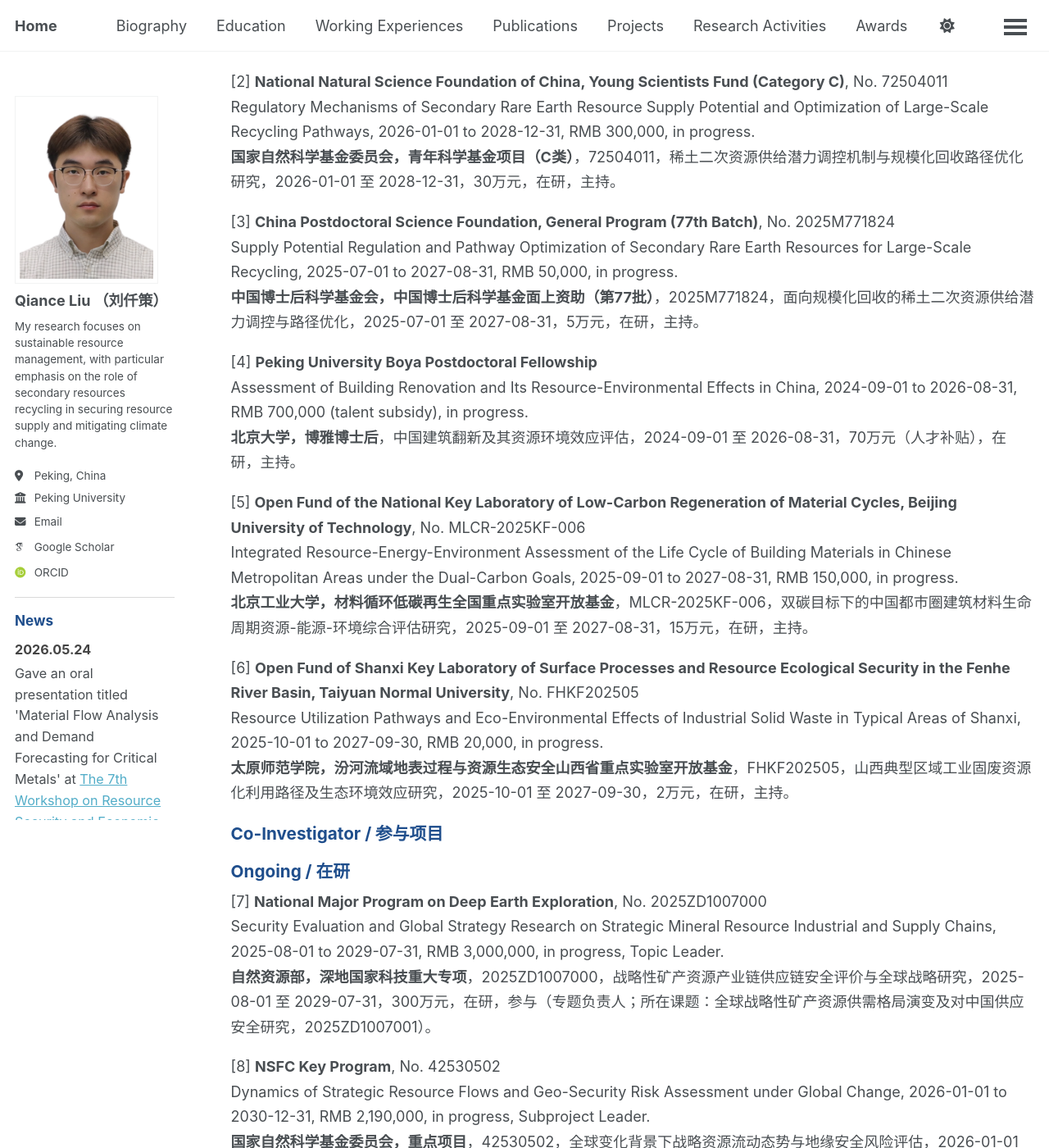
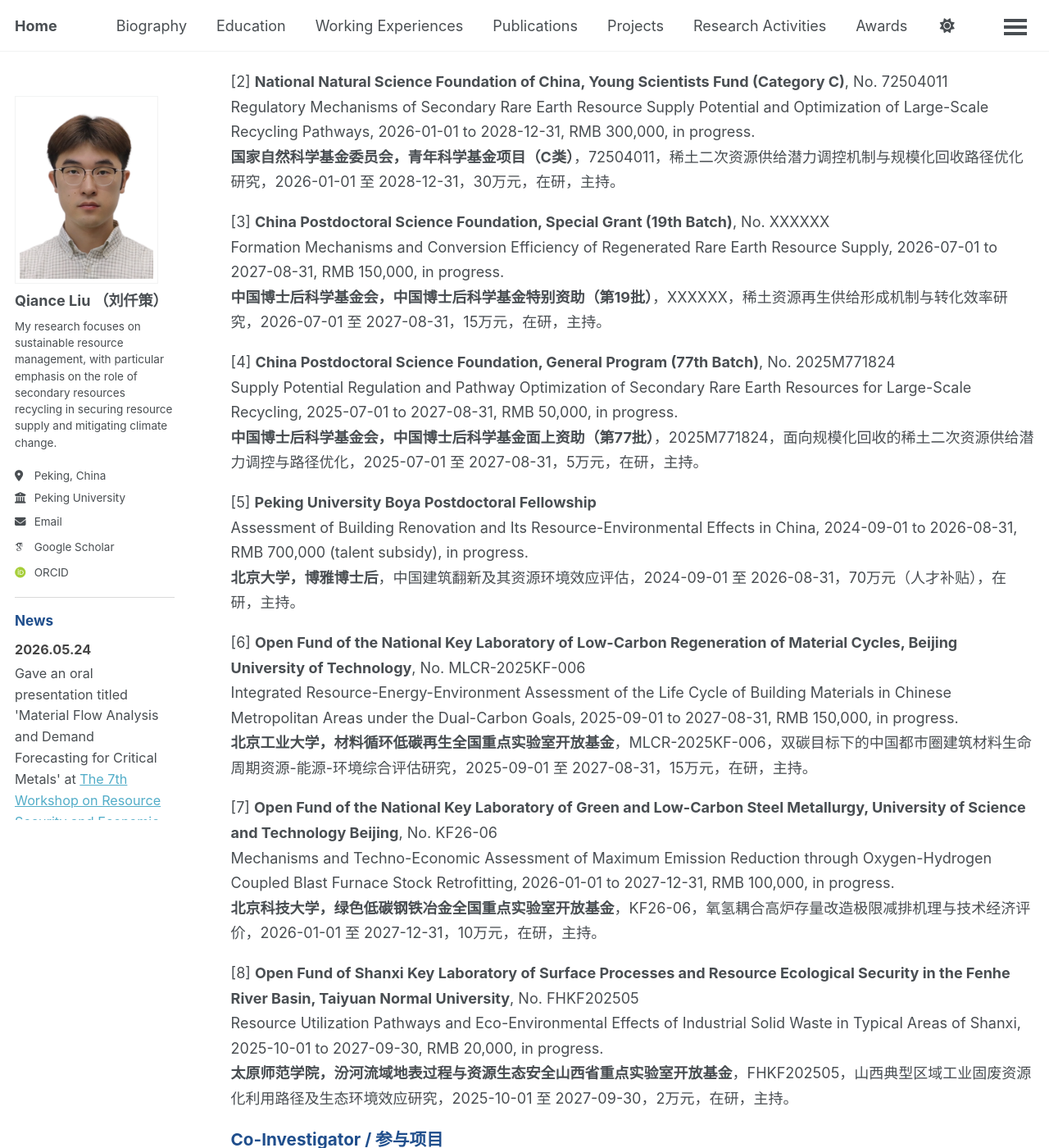
Before and after one commit to QianceLIU/qianceliu.github.io, a Jekyll site: the page built from _pages/Full Project List.md, in a window 1280 px wide and 1400 px high, scrolled down 328 px. Shown: the whole window at 82% size. Built offline with Jekyll 4.4.1, drawn with Linux system fonts in a browser that asks for light colours; some web fonts are replaced; a script bundle is joined from its source files by our own code; library files that are not in the unit come from our copies.

Commit message:
Update Full Project List.md

```diff
--- a/_pages/Full Project List.md
+++ b/_pages/Full Project List.md
@@ -53,25 +53,37 @@
 </div>
 
 <div class="pub-item">
-  <div class="pub-title">[3] <strong>China Postdoctoral Science Foundation, General Program (77th Batch)</strong>, No. 2025M771824</div>
+  <div class="pub-title">[3] <strong>China Postdoctoral Science Foundation, Special Grant (19th Batch)</strong>, No. XXXXXX</div>
+  Formation Mechanisms and Conversion Efficiency of Regenerated Rare Earth Resource Supply, 2026-07-01 to 2027-08-31, RMB 150,000, in progress.<br>
+  <strong>中国博士后科学基金会，中国博士后科学基金特别资助（第19批）</strong>，XXXXXX，稀土资源再生供给形成机制与转化效率研究，2026-07-01 至 2027-08-31，15万元，在研，主持。
+</div>
+
+<div class="pub-item">
+  <div class="pub-title">[4] <strong>China Postdoctoral Science Foundation, General Program (77th Batch)</strong>, No. 2025M771824</div>
   Supply Potential Regulation and Pathway Optimization of Secondary Rare Earth Resources for Large-Scale Recycling, 2025-07-01 to 2027-08-31, RMB 50,000, in progress.<br>
   <strong>中国博士后科学基金会，中国博士后科学基金面上资助（第77批）</strong>，2025M771824，面向规模化回收的稀土二次资源供给潜力调控与路径优化，2025-07-01 至 2027-08-31，5万元，在研，主持。
 </div>
 
 <div class="pub-item">
-  <div class="pub-title">[4] <strong>Peking University Boya Postdoctoral Fellowship</strong></div>
+  <div class="pub-title">[5] <strong>Peking University Boya Postdoctoral Fellowship</strong></div>
   Assessment of Building Renovation and Its Resource-Environmental Effects in China, 2024-09-01 to 2026-08-31, RMB 700,000 (talent subsidy), in progress.<br>
   <strong>北京大学，博雅博士后</strong>，中国建筑翻新及其资源环境效应评估，2024-09-01 至 2026-08-31，70万元（人才补贴），在研，主持。
 </div>
 
 <div class="pub-item">
-  <div class="pub-title">[5] <strong>Open Fund of the National Key Laboratory of Low-Carbon Regeneration of Material Cycles, Beijing University of Technology</strong>, No. MLCR-2025KF-006</div>
+  <div class="pub-title">[6] <strong>Open Fund of the National Key Laboratory of Low-Carbon Regeneration of Material Cycles, Beijing University of Technology</strong>, No. MLCR-2025KF-006</div>
   Integrated Resource-Energy-Environment Assessment of the Life Cycle of Building Materials in Chinese Metropolitan Areas under the Dual-Carbon Goals, 2025-09-01 to 2027-08-31, RMB 150,000, in progress.<br>
   <strong>北京工业大学，材料循环低碳再生全国重点实验室开放基金</strong>，MLCR-2025KF-006，双碳目标下的中国都市圈建筑材料生命周期资源-能源-环境综合评估研究，2025-09-01 至 2027-08-31，15万元，在研，主持。
 </div>
 
 <div class="pub-item">
-  <div class="pub-title">[6] <strong>Open Fund of Shanxi Key Laboratory of Surface Processes and Resource Ecological Security in the Fenhe River Basin, Taiyuan Normal University</strong>, No. FHKF202505</div>
+  <div class="pub-title">[7] <strong>Open Fund of the National Key Laboratory of Green and Low-Carbon Steel Metallurgy, University of Science and Technology Beijing</strong>, No. KF26-06</div>
+  Mechanisms and Techno-Economic Assessment of Maximum Emission Reduction through Oxygen-Hydrogen Coupled Blast Furnace Stock Retrofitting, 2026-01-01 to 2027-12-31, RMB 100,000, in progress.<br>
+  <strong>北京科技大学，绿色低碳钢铁冶金全国重点实验室开放基金</strong>，KF26-06，氧氢耦合高炉存量改造极限减排机理与技术经济评价，2026-01-01 至 2027-12-31，10万元，在研，主持。
+</div>
+
+<div class="pub-item">
+  <div class="pub-title">[8] <strong>Open Fund of Shanxi Key Laboratory of Surface Processes and Resource Ecological Security in the Fenhe River Basin, Taiyuan Normal University</strong>, No. FHKF202505</div>
   Resource Utilization Pathways and Eco-Environmental Effects of Industrial Solid Waste in Typical Areas of Shanxi, 2025-10-01 to 2027-09-30, RMB 20,000, in progress.<br>
   <strong>太原师范学院，汾河流域地表过程与资源生态安全山西省重点实验室开放基金</strong>，FHKF202505，山西典型区域工业固废资源化利用路径及生态环境效应研究，2025-10-01 至 2027-09-30，2万元，在研，主持。
 </div>
```
